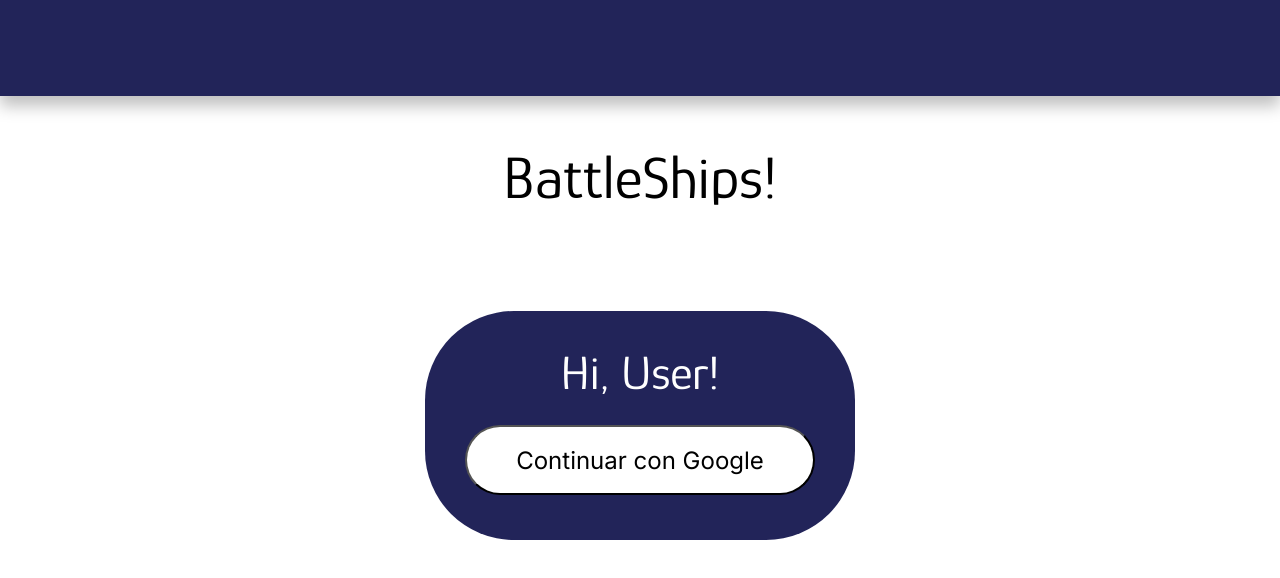
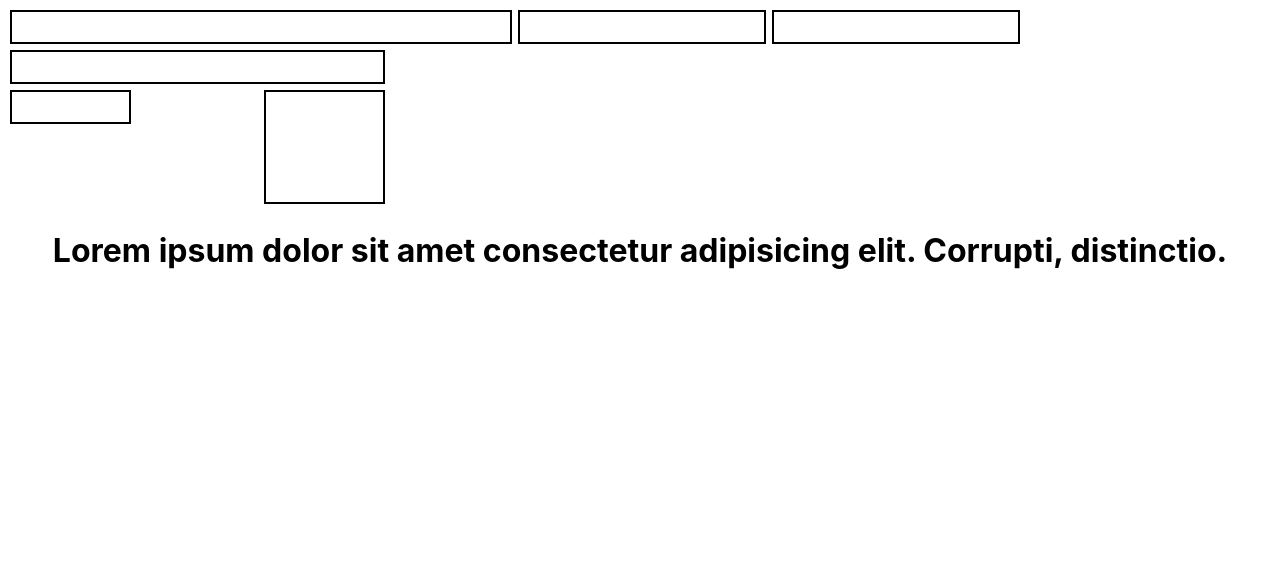
Before and after one commit to pepemaluza/battleshipFront, a React (Create React App) app: page / in a window 1280 px wide. Shown: the top 578 px of the page. Built offline with nearby package versions, Linux system fonts and the light colour scheme.

Commit message:
Prototype Drag and Drop items.

```diff
--- a/package.json
+++ b/package.json
@@ -12,6 +12,8 @@
     "@types/react-dom": "^18.0.5",
     "react": "^18.1.0",
     "react-dom": "^18.1.0",
+    "react-grid-layout": "^1.3.4",
+    "react-router-dom": "^6.3.0",
     "react-scripts": "5.0.1",
     "typescript": "^4.7.2",
     "web-vitals": "^2.1.4",
@@ -51,5 +53,8 @@
       "last 1 firefox version",
       "last 1 safari version"
     ]
+  },
+  "devDependencies": {
+    "@types/react-grid-layout": "^1.3.2"
   }
 }
--- a/src/App.css
+++ b/src/App.css
@@ -36,3 +36,7 @@
     transform: rotate(360deg);
   }
 }
+
+.layout div {
+  border: 2px solid black;
+}
--- a/src/App.tsx
+++ b/src/App.tsx
@@ -1,13 +1,51 @@
 import React from 'react';
 import './App.css';
 import Navbar from './components/navbar/Navbar'
-import Login from './pages/login/Login'
+import LoginPage from './pages/loginPage/LoginPage'
+import HomePage from './pages/homePage/HomePage'
+
+import RLG, {WidthProvider} from 'react-grid-layout';
+
+const ReactGridLayout = WidthProvider(RLG);
 
 function App() {
+
+    const layout = [
+        {i: "1", x: 0, y: 0, w: 4, h: 1},
+        {i: "2", x: 4, y: 0, w: 2, h: 1},
+        {i: "3", x: 6, y: 0, w: 2, h: 1},
+        {i: "4", x: 0, y: 0, w: 3, h: 1},
+        {i: "5", x: 0, y: 1, w: 1, h: 1},
+        {i: "6", x: 2, y: 2, w: 1, h: 3},
+    ]
+
+    const onLayoutChange = (layout: RLG.Layout[]) => {
+        alert(layout.flatMap(e => {return e.x}))
+    }
+
+    //{i: "key", x: 0, y: 0, l: 4, v: 0}
+
+    const span = 1;
+
     return (
         <div className="App">
-            <Navbar />
-            <Login />
+            <ReactGridLayout
+                className='layout'
+                cols={10}
+                rowHeight={30}
+                verticalCompact={false}
+                layout={layout}
+                maxRows={10}
+                onLayoutChange={onLayoutChange}
+            >
+                <div key="1" title='OKOK' onDoubleClick={() => {alert("Clicked.")}} />
+                <div key="2" />
+                <div key="3" />
+                <div key="4" />
+                <div key="5" />
+                <div key="6" />
+            </ReactGridLayout>
+            <h1>Lorem ipsum dolor sit amet consectetur adipisicing elit. Corrupti, distinctio.</h1>
         </div>
     );
 }
--- /dev/null
+++ b/src/pages/homePage/HomePage.tsx
@@ -0,0 +1,11 @@
+import React from 'react';
+import './HomePage.css';
+
+function HomePage() {
+  return (
+    <div className="home-container">
+    </div>
+  );
+}
+
+export default HomePage;
--- a/src/pages/login/Login.tsx
+++ b/src/pages/loginPage/LoginPage.tsx
@@ -1,12 +1,12 @@
 import React from 'react';
-import './Login.css';
+import './LoginPage.css';
 
 const handleClick = () => {
     //TODO integrar con el Back para la autenticacion con Google;
     alert("OK");
 }
 
-function Login() {
+function LoginPage() {
   return (
     <div className="login-container">
        <h1>BattleShips!</h1>
@@ -20,4 +20,4 @@
   );
 }
 
-export default Login;
+export default LoginPage;
```
Also changed, not shown: src/pages/homePage/HomePage.css (added), src/pages/loginPage/LoginPage.css (renamed from src/pages/login/Login.css), 1 other file (tests, documents, lock files or other folders).
